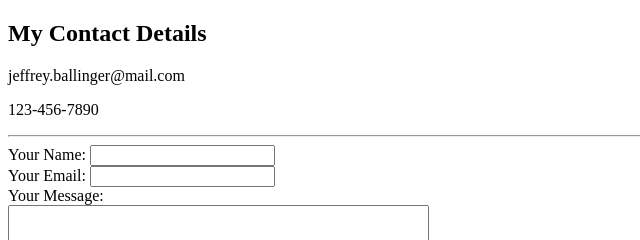
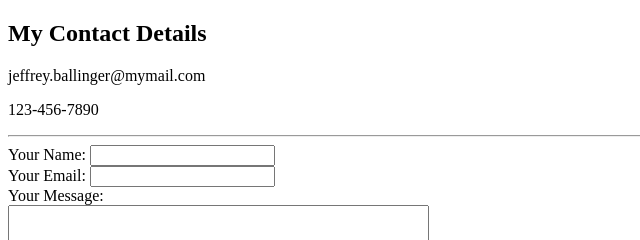
Before and after one commit to ballingj/cv, a plain HTML site: page contact.html in a window 1280 px wide. Shown: the top 240 px of the page, 0-640 px from the left. Drawn offline with Linux system fonts and the light colour scheme.

Commit message:
Update contact.html

```diff
--- a/contact.html
+++ b/contact.html
@@ -8,10 +8,10 @@
 </head>
 <body>
   <h2>My Contact Details</h2>
-  <p>jeffrey.ballinger@mail.com</p>
+  <p>jeffrey.ballinger@mymail.com</p>
   <p>123-456-7890</p>
   <hr>
-  <form action="mailto:jeffrey.ballinger2gmail.com" method="post" enctype="text/plain">
+  <form action="mailto:jeffrey.ballinger@mymail.com" method="post" enctype="text/plain">
     <label for="yourName">Your Name: </label>
     <input name="yourName" type="text" value=""><br>
     <label for="yourEmail">Your Email: </label>
```
